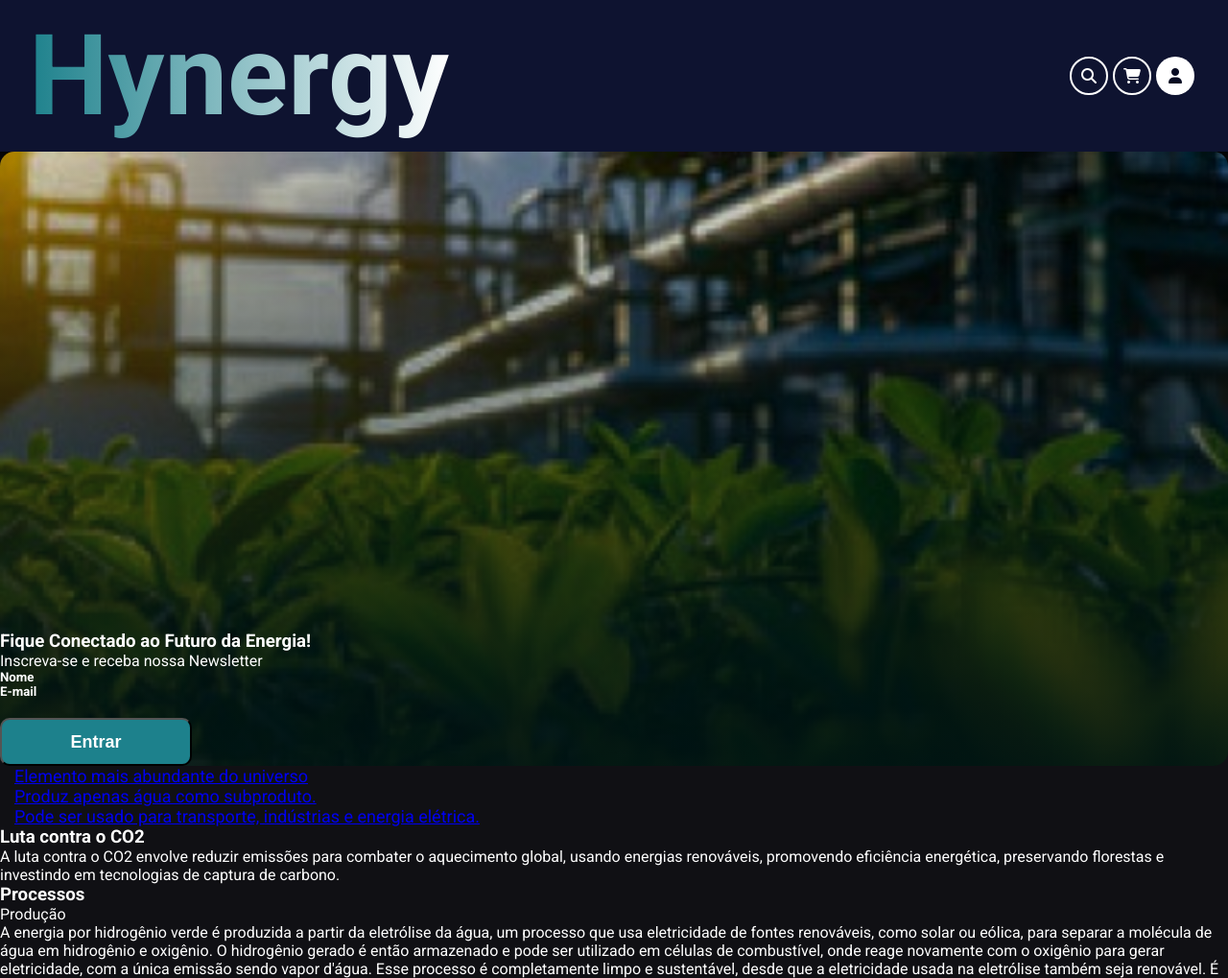
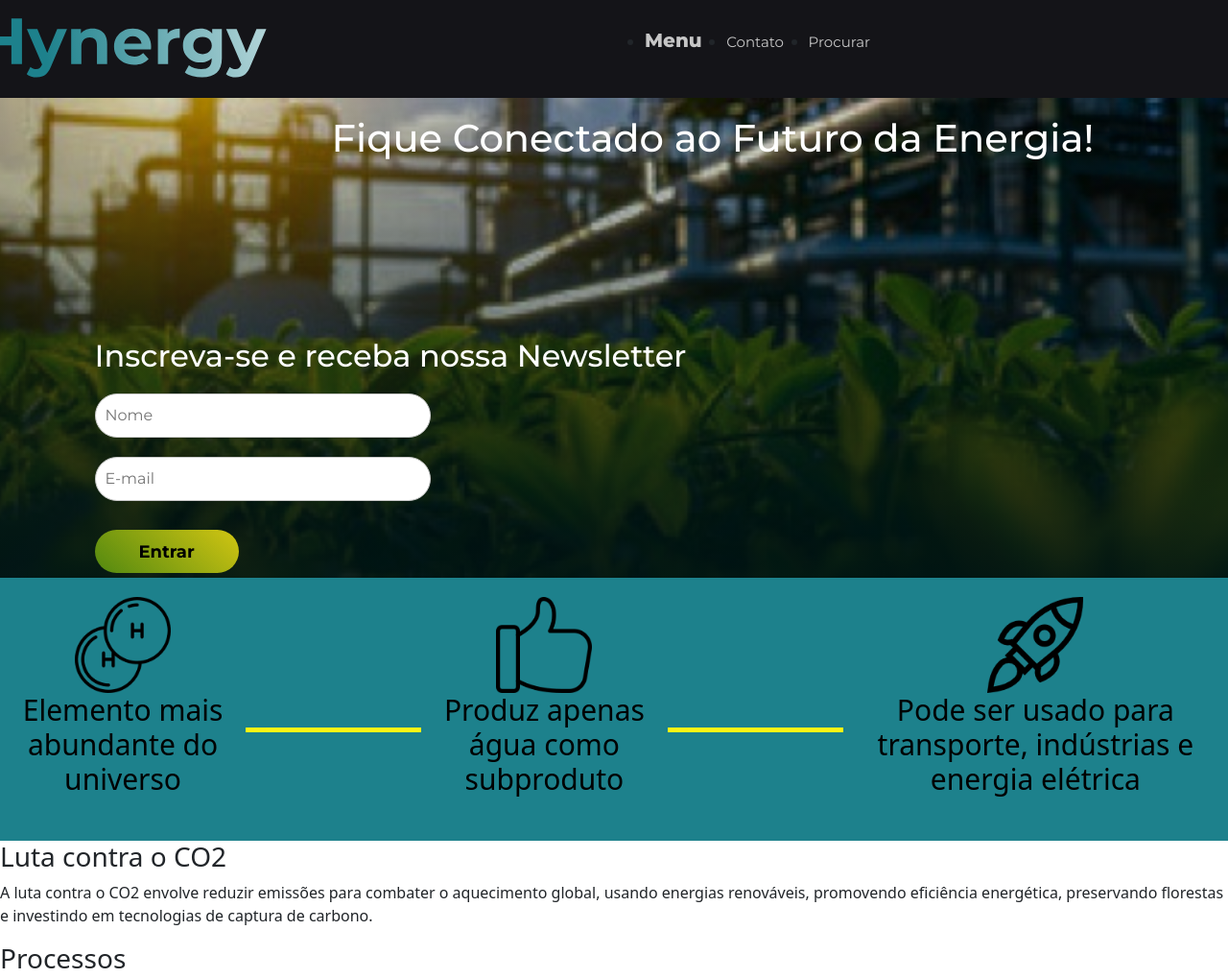
Before and after one commit to SarahNegrao/Global-Solutions, a plain HTML site: page index.html in a window 1280 px wide. Shown: the top 1019 px of the page at 96% size. Drawn offline with nearby package versions, Linux system fonts and the light colour scheme.

Commit message:
estilizacao e mudanças no html

```diff
--- a/Assets/CSS/style.css
+++ b/Assets/CSS/style.css
@@ -1,78 +1,119 @@
-*{
-    margin:0;
-    padding:0;
-    box-sizing: border-box;#070b22
-}
-body{
-    background-color: #101014;
-    color: #fff;
-    font-family: "Roboto", sans-serif;
-}
-.header{
-    background-color: #141418;
-    color: #fff;
-    height: 100vh;
+@import url('https://fonts.googleapis.com/css2?family=Montserrat:ital,wght@0,100..900;1,100..900&display=swap');
+
+body,
+html {
+    overflow-x: hidden;
+    scroll-behavior: smooth;
+    width: 100vw;
+    background: #101014;
+    font-family: 'Montserrat';
 }
 
-.degrade-text {
-    font-size: 100px;
-    font-weight: bold;
-    background: linear-gradient(90deg, #1D818C, #ffff);
-    -webkit-background-clip: text;
-    -webkit-text-fill-color: transparent;
+.header {
+    width: 100vw;
+    height: auto;
+    background-color: #141418;
+    height: 101.784px;
+    flex-shrink: 0;
+    display: flex;
+    align-items: center;
+    justify-content: space-between;
+    flex-direction: row;
+    overflow: hidden;
 }
 
-nav{
-    width: 100%;
+.logo{
+    width: 20%;
+    min-width: 20%;
     display: flex;
-    flex-direction: row;
-    justify-content: space-between;
     align-items: center;
-    padding: 10px 30px;
-    background-color: #0e1330;
-    box-shadow: 0 0 20px 10px rgb(0, 0, 0);
-    color: #fff;
-}
-nav ul{
-    display: flex;
-    flex-direction: row;
-    justify-content: space-between;
-    padding-left: 10px;
-    list-style: none;
-}
-nav a{
-    text-decoration: none;
-    color: #fff;
+    justify-content: center;
 }
 
-.iconGreen {
-    color: #070b22;
-    background-color: #ffffff ;
-    height: 40px;
-    width: 40px;
-    border-radius: 100px;
-    display: flex;
-    justify-content: center;
-    align-content: center;
-    align-items: center;
+.logo img{
+    margin-left: left;
+    width: 300px;
+
 }
 
-.pR4{
-    color: #ffffff;
+.container-nav{
+    min-width: 50%;
+    display: flex;
+    align-items: center;
+    gap: 20%;
+    justify-content: flex-start;
 }
 
-.pR4 :hover{
-    color: #29CF6D;
+.container-ul {
+    display: inline-flex;
+    width: 25%;
+    max-width: 28%;
+    gap: 20%;
+    align-items: center;
+    justify-content: space-evenly;
 }
 
+.link {
+    color: #C6C6C6;
+    font-family: "Montserrat";
+    font-size: 15px;
+    font-style: normal;
+    font-weight: 400;
+    line-height: normal;
+    text-decoration: none;
+}
+
+.ativo {
+    color: #C6C6C6;
+    font-family: "Montserrat";
+    font-size: 20px;
+    font-style: normal;
+    font-weight: 800;
+    line-height: normal;
+}
+
+
 /* .............................................................. */
+
+.containerBannerOne{
+    height: 250px;
+    padding-left: 7%;
+}
+
+.bannerOne{
+    color: #fff;
+    font-family: "Montserrat";
+}
+
+h1{
+    font-size: 50px;
+    position: absolute;
+    top: +15%;
+    left: 27%;
+
+}
+
+.containerBannerOne h2{
+    margin-bottom: 2px;
+}
+
+
+
+form input{
+    display: block;
+    width: 50%;
+    margin-top: 20px;
+    margin-bottom: 10px;
+    border: 1px solid #ccc;
+    border-radius: 50px;
+    padding: 10px;
+}
 
 .banner1{
     display: flex;
     align-items: flex-end;
-    width: 100%;
-    height: 80vh;
-    border-radius: 15px;
+    width: 110%;
+    height: 500px;
     background-image: linear-gradient(to bottom, rgba(0, 0, 0, 0.1), rgba(0, 20,20, 0.9)),
     url(/Assets/Imagens/Banner1.jpeg);
     background-size: cover;
@@ -80,73 +121,155 @@ nav a{
 }
 
 .bannerOneLink{
-    text-decoration: none;
-    color: #ffffff;
-}
-
-button{
-    width: 200px;
-    height: 50px;
-    border-radius: 10px;
+    width: 150px;
+    height: 45px;
+    border-radius: 100px;
     font-size: 18px;
     font-weight: 700;
     margin-top: 20px;
-    background-color: #1D818C;
+    padding: 10px;
+    background: var(--Hynergy-2, linear-gradient(0deg, rgba(0, 0, 0, 0.20) 0%, rgba(0, 0, 0, 0.20) 100%), linear-gradient(41deg, #198613 -47.31%, #FFF316 95.17%));
+    border: none;
 }
 
-
-.itens {
-    display: flex;
-    flex-direction: row;
-    justify-content: left;
-}
-.itens a {
-    text-decoration: none;
-    color: #ececec;
-}
-.SiteItem {
-    padding-left: 15px;
-    list-style: none;
-    font-size: 18px;
-}
-.SiteItem :hover {
-    color:#1D818C;
+h2{
+    font-size: 30px;
+    width: 700px;
 }
 
-.pR4{
-    padding-right: 5px;
-}
-
-.outline{
-    border: 2px solid #fff;
-    border-radius: 40px;
-    width: 40px;
-    height: 40px;
-    display: flex;
+.secondNavBar{
+    background-color: #1D818C;
+    color: black;
+    padding-bottom: 3%;
+    width: 100%;
+    flex-direction: line;
+    justify-content: space-evenly;
     align-items: center;
-    justify-content: center;
     text-align: center;
 }
 
-footer {
-    background-color: #0e1330;
+.secondNavBar,
+.icones,
+.descricao{
+    display: flex;
+    justify-content: space-evenly;
+}
+
+.icones,
+.descricao{
+    flex-direction: column;
+    align-items: center;
+}
+
+.descricao h2{
     width: 100%;
-    height: 400px;
+    font-size: 30px;
+}
+
+.icones img{
+    margin-top: 20px;
+    height: 100px;
+    width: 100px;
+}
+
+.linha img{
+    height: 5px;
+    margin-top: 45%;
+}
+
+.rodape {
+    width: 100vw;
+    height: 600px;
+    flex-shrink: 0;
+    background: #1F1F25;
+    margin-top: 117px;
     display: flex;
     align-items: center;
     justify-content: center;
     flex-direction: column;
 }
 
-footer a {
-    color: white;
-    text-decoration: none;
-    padding: 15px;
-    margin: 50px;
-    width: 20%;
-    text-align: center;
+.footer-container {
+    display: flex;
+    align-items: center;
+    justify-content: flex-start;
+    flex-direction: row;
+    width: 88%;
+}
+
+.infos-footer {
+    display: flex;
+    align-items: flex-start;
+    justify-content: flex-start;
+    flex-direction: column;
+    width: 80%;
+}
+
+.sociais {
+    display: flex;
+    width: 221px;
+    height: 103px;
+    align-items: center;
+    gap: 13px;
+    flex-shrink: 0;
+    margin-bottom: 26px;
+}
+
+.sociais img{
+    width: 100px;
+}
+
+.recursos {
+    display: flex;
+    width: 708px;
+    flex-direction: column;
+    align-items: flex-start;
+    gap: 10px;
+}
+
+.recursos h5 {
+    color: #FFF;
+    font-family: "Montserrat";
     font-size: 20px;
+    font-style: normal;
     font-weight: 700;
-    border-radius: 10px;
-    background-color: #29CF6D;
+    line-height: normal;
 }
+
+.links-recursos {
+    display: flex;
+    width: 708px;
+    flex-direction: row;
+    align-items: center;
+    justify-content: space-between;
+    gap: 10px;
+    margin-bottom: 60px;
+}
+
+.links-recursos ul li {
+    color: #FFF;
+    font-family: "Montserrat";
+    font-size: 15px;
+    font-style: normal;
+    font-weight: 400;
+    line-height: normal;
+}
+
+.logo-footer {
+    position:absolute;
+    top: 200%;
+    right: 100px;
+}
+
+.logo-footer img{
+    width: 300px;
+}
+
+
+.btn-topo {
+    cursor: pointer;
+}
+
+.btn-topo img{
+    width: 100px;
+}
--- a/index.html
+++ b/index.html
@@ -2,63 +2,87 @@
 <html lang="pt-BR">
 
 <head>
-    <link
-        href="https://fonts.googleapis.com/css2?family=Roboto:ital,wght@0,100;0,300;0,400;0,500;0,700;0,900;1,100;1,300;1,400;1,500;1,700;1,900&display=swap"
-        rel="stylesheet">
-
-    <link rel="stylesheet" href="https://cdnjs.cloudflare.com/ajax/libs/font-awesome/6.6.0/css/all.min.css"
-        integrity="sha512-Kc323vGBEqzTmouAECnVceyQqyqdsSiqLQISBL29aUW4U/M7pSPA/gEUZQqv1cwx4OnYxTxve5UMg5GT6L4JJg=="
-        crossorigin="anonymous" referrerpolicy="no-referrer" />
-
-
     <meta charset="UTF-8">
     <meta name="viewport" content="width=device-width, initial-scale=1.0">
     <title>Hynergy</title>
     <link rel="stylesheet" href="./Assets/CSS/style.css">
+    <script src="https://kit.fontawesome.com/3e7efa778e.js" crossorigin="anonymous" defer></script>
+    <link href="https://cdn.jsdelivr.net/npm/bootstrap@5.3.3/dist/css/bootstrap.min.css" rel="stylesheet"
+    integrity="sha384-QWTKZyjpPEjISv5WaRU9OFeRpok6YctnYmDr5pNlyT2bRjXh0JMhjY6hW+ALEwIH" crossorigin="anonymous" />
+    <script src="https://cdn.jsdelivr.net/npm/bootstrap@5.3.3/dist/js/bootstrap.bundle.min.js"
+    integrity="sha384-YvpcrYf0tY3lHB60NNkmXc5s9fDVZLESaAA55NDzOxhy9GkcIdslK1eN7N6jIeHz"
+    crossorigin="anonymous"></script>
+    <link rel="stylesheet" href="https://cdn.jsdelivr.net/npm/bootstrap-icons@1.11.3/font/bootstrap-icons.min.css" />
 </head>
 
 <body>
     <!-- início header -->
 
-    <head class="header">
-        <nav>
-        <div class="degrade-text">
-            <h3>Hynergy</h3>
+    <header class="header">
+        <div class="logo">
+            <a href="#"><img src="./Assets/Imagens/aaa.svg" alt=""></a>
         </div>
-            <ul>
-                <li class="pR4"><a href="./assets/pages/error-page.html"><i
-                            class="fa-solid fa-magnifying-glass outline"></i></a></li>
-                <li class="pR4"><a href="./assets/pages/error-page.html"><i
-                            class="fa-solid fa-cart-shopping outline"></i></a></li>
-                <li class="pR4"><a href="./Assets/PAGES/login.html"><i class="fa-solid fa-user iconGreen"></i></a>
-                </li>
+        <nav class="container-nav">
+            <ul class="container-ul">
+                <li><a href="#" class="link ativo">Menu</a></li>
+                <li><a href="#" class="link">Contato</a></li>
+                <li><a href="#" class="link">Procurar</a></li>
             </ul>
         </nav>
 
-    </head>
+    </header>
     <!-- fim header -->
 
     <!-- início Main -->
-    <main>
+    <main class="container-main" id="topo">
         <!-- navbar secundária -->
         <section class="bannerOne">
             <div class="banner1">
+                <h1>Fique Conectado ao Futuro da Energia!</h1>
                 <div class="containerBannerOne" alt="Imagem embassada de uma fabrica contendo plantas envolta">
-                    <h3 class="pB4">Fique Conectado ao Futuro da Energia!</h3>
-                    <p class="mb16">Inscreva-se e receba nossa Newsletter</p>
-                    <h5 class="pB4">Nome</h5>
-                    <h5 class="pB4">E-mail</h5>
-                    <button><a class="bannerOneLink" href="./assets/pages/error-page.html">Entrar</a></button>
+                    <h2>Inscreva-se e receba nossa Newsletter</h2>
+                    <form>
+                        <input type="text" placeholder="Nome">
+                        <input type="text" placeholder="E-mail">
+                    </form>
+                    <button class="bannerOneLink">Entrar</button>
                 </div>
             </div>
         </section>
-            <div class="secondNavBar p40">
-                <ul class="item">
-                    <li class="SiteItem"><a href="./assets/pages/error-page.html">Elemento mais abundante do universo</a></li>
-                    <li class="SiteItem"><a href="./assets/pages/error-page.html">Produz apenas água como subproduto.</a></li>
-                    <li class="SiteItem"><a href="./Assets/PAGES/listagemdejogos.html">Pode ser usado para transporte, indústrias e energia elétrica.</a></li>
-                </ul>
+
+        </div>
+
+            <div class="secondNavBar">
+                <div class="icones">
+                    <img src="./Assets/Imagens/hidrogenio.png" alt="">
+                    <div class="descricao">
+                        <h2>Elemento mais abundante do universo</h2>
+                    </div>
+                </div>
+
+                <div class="linha">
+                    <img src="./Assets/Imagens/linha amarela.jpg" alt="">
+                </div>
+
+                <div class="icones">
+                    <img src="./Assets/Imagens/thumbs.png" alt="">
+                    <div class="descricao">
+                        <h2>Produz apenas água como subproduto</h2>
+                    </div>
+                </div>
+
+                <div class="linha">
+                    <img src="./Assets/Imagens/linha amarela.jpg" alt="">
+                </div>
+                <div class="icones">
+                    <img src="./Assets/Imagens/foguete (1).png" alt="">
+                    <div class="descricao">
+                        <h2>Pode ser usado para transporte, indústrias e energia elétrica</h2>
+                    </div>
+
+                </div>
             </div>
+
         </section>
 
         <section>
@@ -78,14 +102,43 @@
             </ul>
         </section>
 
-        <section>
             <h3>Resultados Reais</h3>
             <p>Atualmente, seus principais impactos reais incluem a redução significativa de emissões de CO₂ em indústrias pesadas, como a siderurgia, e a utilização em células de combustível para transporte, oferecendo uma opção de mobilidade sustentável. Além disso, o hidrogênio verde está sendo explorado como solução para armazenamento de energia, permitindo o aproveitamento de excedentes de produção renovável.</p>
-
-    <footer>
-        <div class="degrade-text">
-        <h3>Hynergy</h3>
-    </div>
+    </main>
+    <footer class="rodape">
+        <div class="footer-container">
+            <div class="infos-footer">
+                <div class="sociais">
+                    <img src="./Assets/Imagens/instagram.png" alt="" />
+                    <img src="./Assets/Imagens/facebook.png" alt="">
+                    <img src="./Assets/Imagens/youtube.png" alt="">
+                </div>
+                <div class="recursos">
+                    <h5>Paginas Iniciais</h5>
+                    <div class="links-recursos">
+                        <ul>
+                            <li>O grupo</li>
+                            <li>Nossa energia</li>
+                            <li>Responsabilidade e Sustentabilidade</li>
+                            <li>Contato</li>
+                        </ul>
+                        <ul>
+                            <li>Proposito e Estrategia</li>
+                            <li>Responsabilidade Corporativa</li>
+                            <li>Diversidade</li>
+                            <li>Hidrogenio</li>
+                            <li>Relatorio Anual 2023</li>
+                        </ul>
+                    </div>
+                </div>
+                <div class="logo-footer">
+                <img src="./Assets/Imagens/aaa.svg" alt="" />
+                </div>
+            </div>
+            <a href="#topo" class="btn-topo">
+                <img src="./Assets/Imagens/seta.svg" alt="imagem de uma seta" />
+            </a>
+        </div>
     </footer>
 
     <div vw class="enabled">
```
Also changed, not shown: Assets/Imagens/aaa.svg (added), Assets/Imagens/facebook.png (added), Assets/Imagens/foguete (1).png (added), Assets/Imagens/hidrogenio.png (added), Assets/Imagens/instagram.png (added), Assets/Imagens/linha amarela.jpg (added), Assets/Imagens/linhaazul.jpg (added), Assets/Imagens/seta.svg (added), Assets/Imagens/thumbs.png (added), Assets/Imagens/youtube.png (added).
